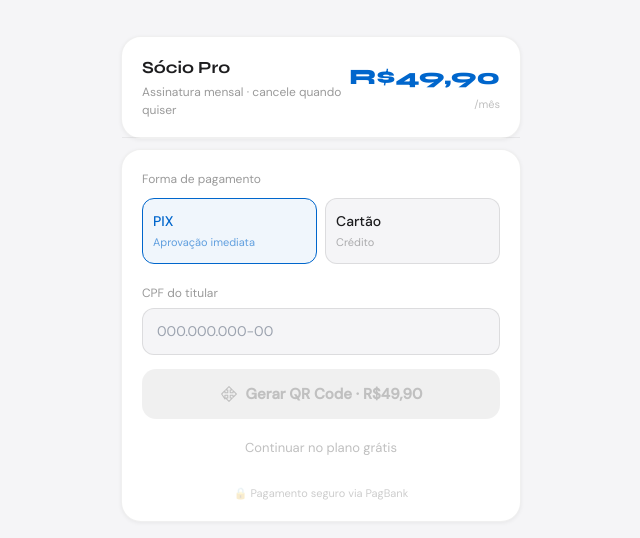
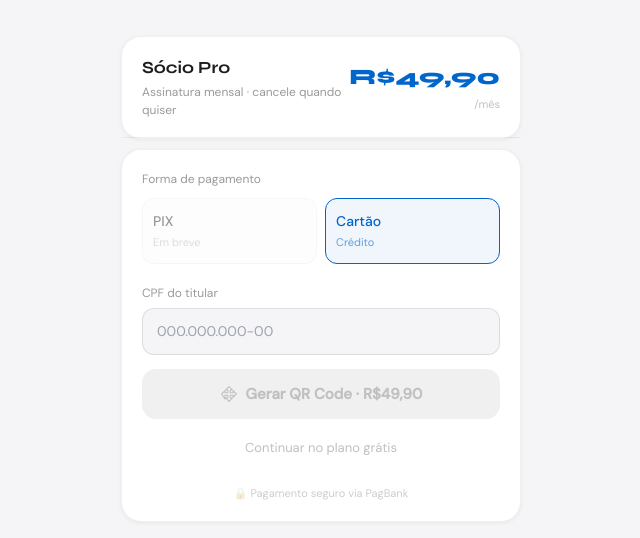
Before and after one commit to zNettox/socio-app, a React (Vite) app: page /checkout in a window 1280 px wide. Shown: the part 116-654 px from the top of the page, without its empty margins (319-959 px from the left). Built offline with nearby package versions, Linux system fonts and the light colour scheme; no server answers; the database is empty; sample sign-in values are in the browser's storage.

Commit message:
fix: pix em breve, cartão desbloqueado

```diff
--- a/src/pages/Checkout.jsx
+++ b/src/pages/Checkout.jsx
@@ -101,7 +101,6 @@ export default function Checkout() {
   const canPay = () => {
     if (cpf.replace(/\D/g,'').length !== 11) return false
     if (method === 'card') {
-      if (!sdkReady || !window._pagbankKey) return false
       return cardNumber.replace(/\s/g,'').length === 16 && cardName.length > 2 && cardExpiry.length === 5 && cardCvv.length >= 3
     }
     return true
@@ -121,6 +120,8 @@ export default function Checkout() {
         paymentMethod: method === 'pix' ? 'PIX' : 'CREDIT_CARD',
       }
       if (method === 'card') {
+        if (!window.PagSeguro) throw new Error('Módulo de pagamento ainda carregando. Aguarde alguns segundos e tente novamente.')
+        if (!window._pagbankKey) throw new Error('Chave de pagamento não disponível. Recarregue a página.')
         const [expM, expY] = cardExpiry.split('/')
         const enc = await window.PagSeguro.encryptCard({
           publicKey: window._pagbankKey,
@@ -235,12 +236,14 @@ export default function Checkout() {
 
             {/* Tabs */}
             <div style={{ display: 'flex', gap: 8, marginBottom: 20 }}>
-              {[{ id: 'pix', label: 'PIX', sub: 'Aprovação imediata' }, { id: 'card', label: 'Cartão', sub: 'Crédito' }].map(m => (
-                <button key={m.id} onClick={() => setMethod(m.id)} style={method === m.id ? S.tabActive : S.tabInactive}>
-                  <p style={{ fontSize: 14, fontWeight: 500, color: method === m.id ? '#0066CC' : '#1D1D1F', margin: 0 }}>{m.label}</p>
-                  <p style={{ fontSize: 11, color: method === m.id ? 'rgba(0,102,204,0.6)' : 'rgba(0,0,0,0.3)', margin: '2px 0 0' }}>{m.sub}</p>
-                </button>
-              ))}
+              <div style={{ flex: 1, padding: '12px 10px', borderRadius: 12, border: '1px solid rgba(0,0,0,0.06)', background: 'rgba(0,0,0,0.02)', textAlign: 'left', opacity: 0.45, cursor: 'not-allowed' }}>
+                <p style={{ fontSize: 14, fontWeight: 500, color: '#1D1D1F', margin: 0 }}>PIX</p>
+                <p style={{ fontSize: 11, color: 'rgba(0,0,0,0.3)', margin: '2px 0 0' }}>Em breve</p>
+              </div>
+              <button onClick={() => setMethod('card')} style={S.tabActive}>
+                <p style={{ fontSize: 14, fontWeight: 500, color: '#0066CC', margin: 0 }}>Cartão</p>
+                <p style={{ fontSize: 11, color: 'rgba(0,102,204,0.6)', margin: '2px 0 0' }}>Crédito</p>
+              </button>
             </div>
 
             {/* CPF */}
@@ -271,12 +274,6 @@ export default function Checkout() {
                       <input style={S.input} placeholder="000" value={cardCvv} onChange={e => setCardCvv(e.target.value.replace(/\D/g,'').slice(0,4))} maxLength={4} />
                     </div>
                   </div>
-                  {/* SDK loading hint */}
-                  {!sdkReady && (
-                    <p style={{ fontSize: 11, color: 'rgba(0,0,0,0.3)', margin: '4px 0 8px', textAlign: 'center' }}>
-                      Carregando módulo de pagamento…
-                    </p>
-                  )}
                 </motion.div>
               )}
             </AnimatePresence>
```
